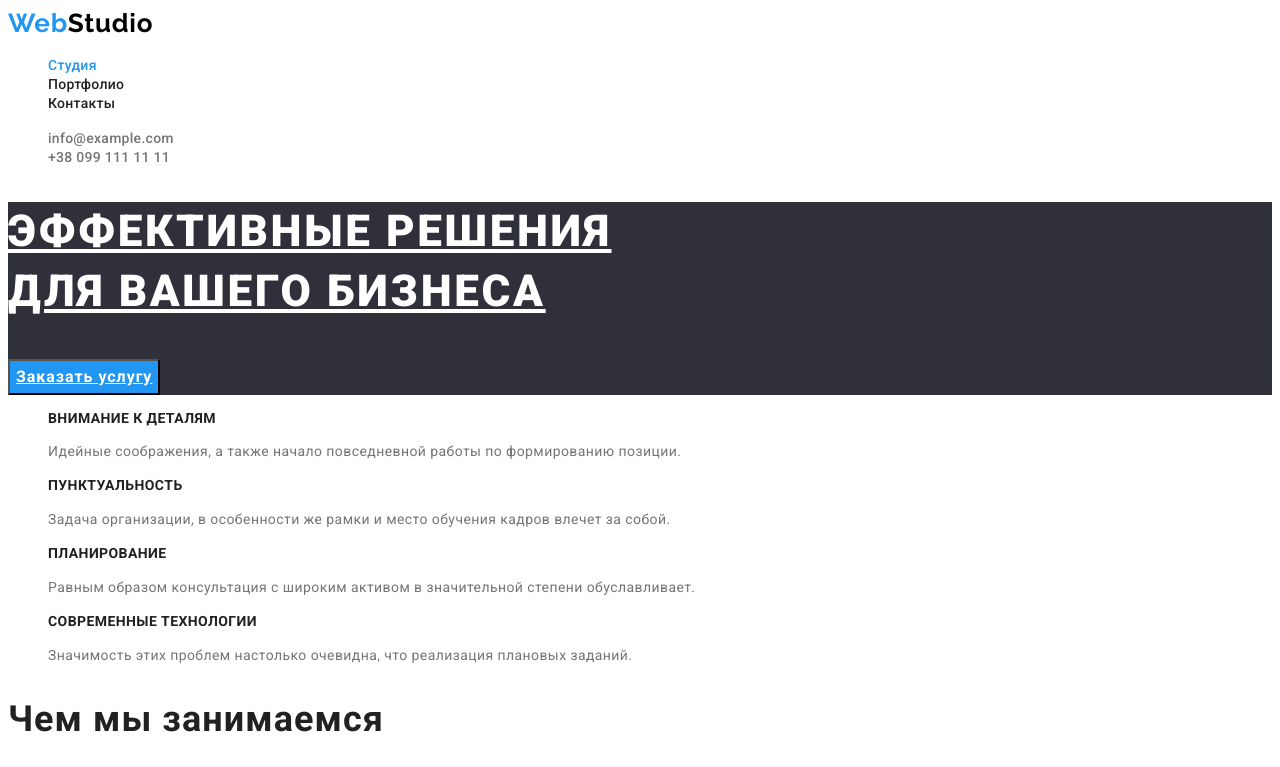
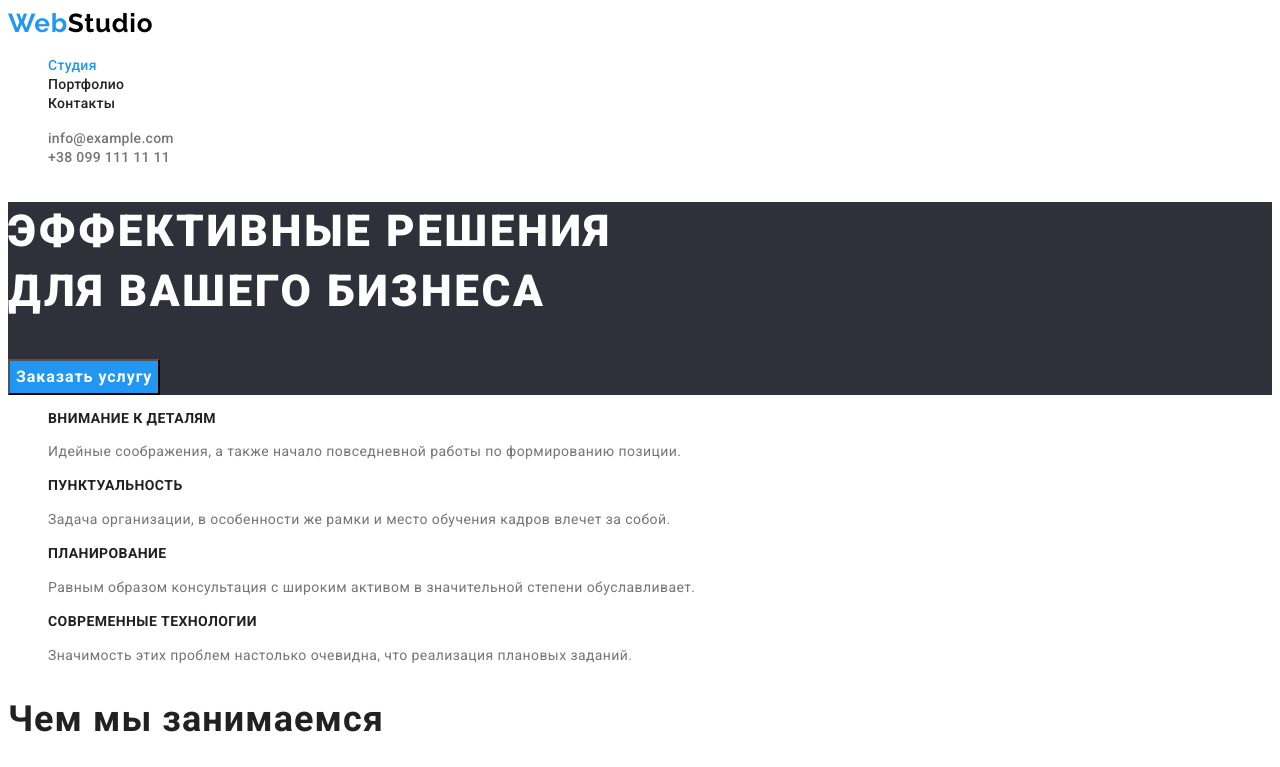
Before and after one commit to akrir6/goit-markup-hw-02, a plain HTML site: page index.html in a window 1280 px wide. Shown: the top 767 px of the page. Drawn offline with Linux system fonts and the light colour scheme.

Commit message:
underkine removed

```diff
--- a/css/styles.css
+++ b/css/styles.css
@@ -91,7 +91,6 @@ ul {
   font-size: 44px;
   line-height: 1.36;
   letter-spacing: 0.06em;
-  text-decoration-line: underline;
   text-transform: uppercase;
   color: #ffffff;
 }
@@ -102,7 +101,6 @@ ul {
   font-size: 16px;
   line-height: 1.87;
   letter-spacing: 0.06em;
-  text-decoration-line: underline;
   color: #ffffff;
   background-color: var(--accent-color);
   cursor: pointer;
```
